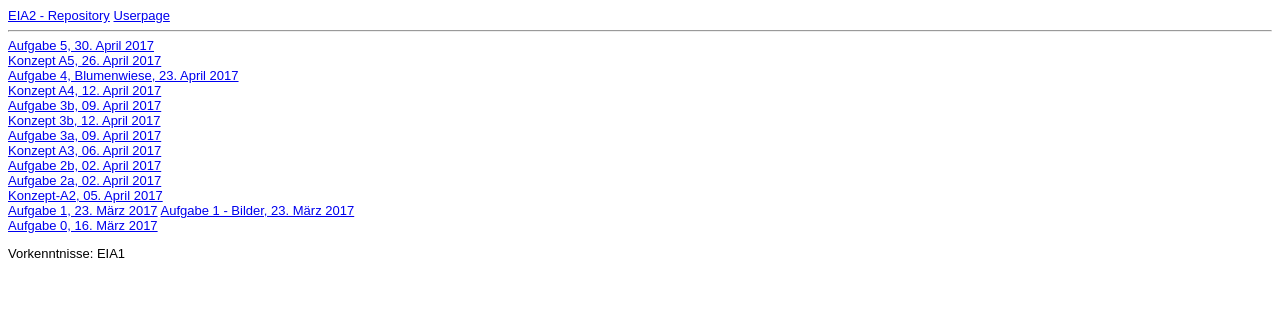
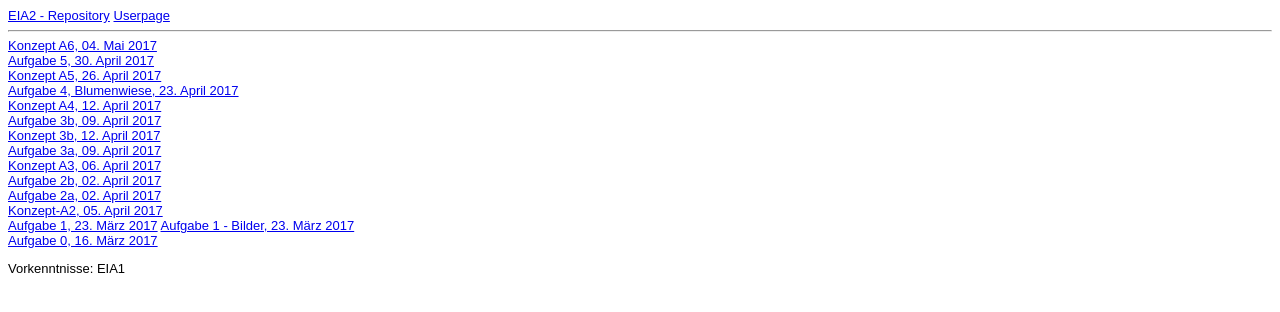
Before and after one commit to YannicHermann/YannicHermann, a plain HTML site: page Steckbrief/steckbrief.htm in a window 1280 px wide. Drawn offline with Linux system fonts and the light colour scheme.

Commit message:
konzept A6

```diff
--- a/Steckbrief/steckbrief.htm
+++ b/Steckbrief/steckbrief.htm
@@ -17,6 +17,7 @@ body {
 	<a href="https://yannichermann.github.io/" target="_blank">Userpage</a><br>
 	<hr>
 
+	<a href="../EIA2/aufgabe6-Interfaces/konzept-A6.jpg" target="_blank">Konzept A6, 04. Mai 2017</a><br>
 	<a href="../EIA2/aufgabe4-Blumenwiese/blumenwiese.html" target="_blank">Aufgabe 5, 30. April 2017</a><br>
 	<a href="../EIA2/aufgabe5-Bienen/konzept-A5.jpg" target="_blank">Konzept A5, 26. April 2017</a><br>
 	<a href="../EIA2/aufgabe4-Blumenwiese/blumenwiese.html" target="_blank">Aufgabe 4, Blumenwiese, 23. April 2017</a><br>
```
